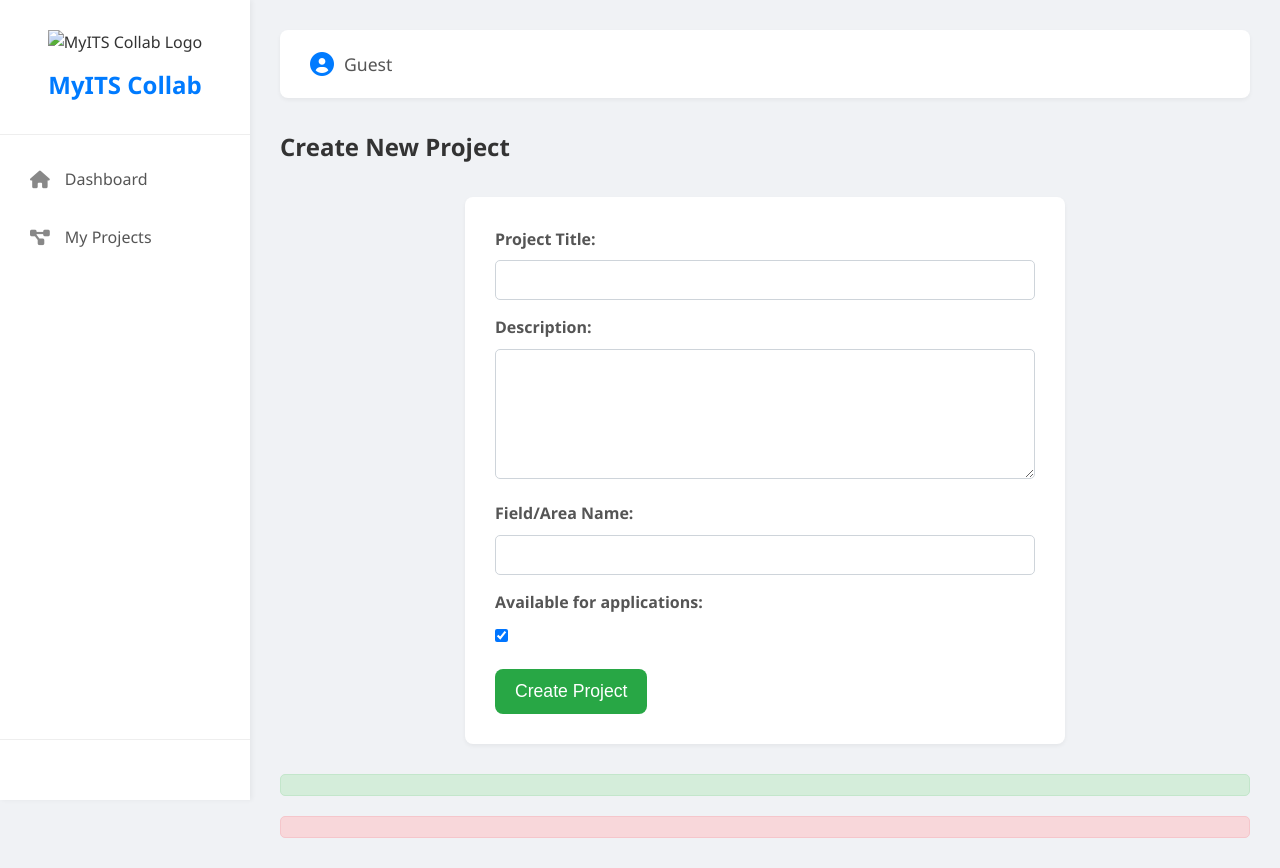
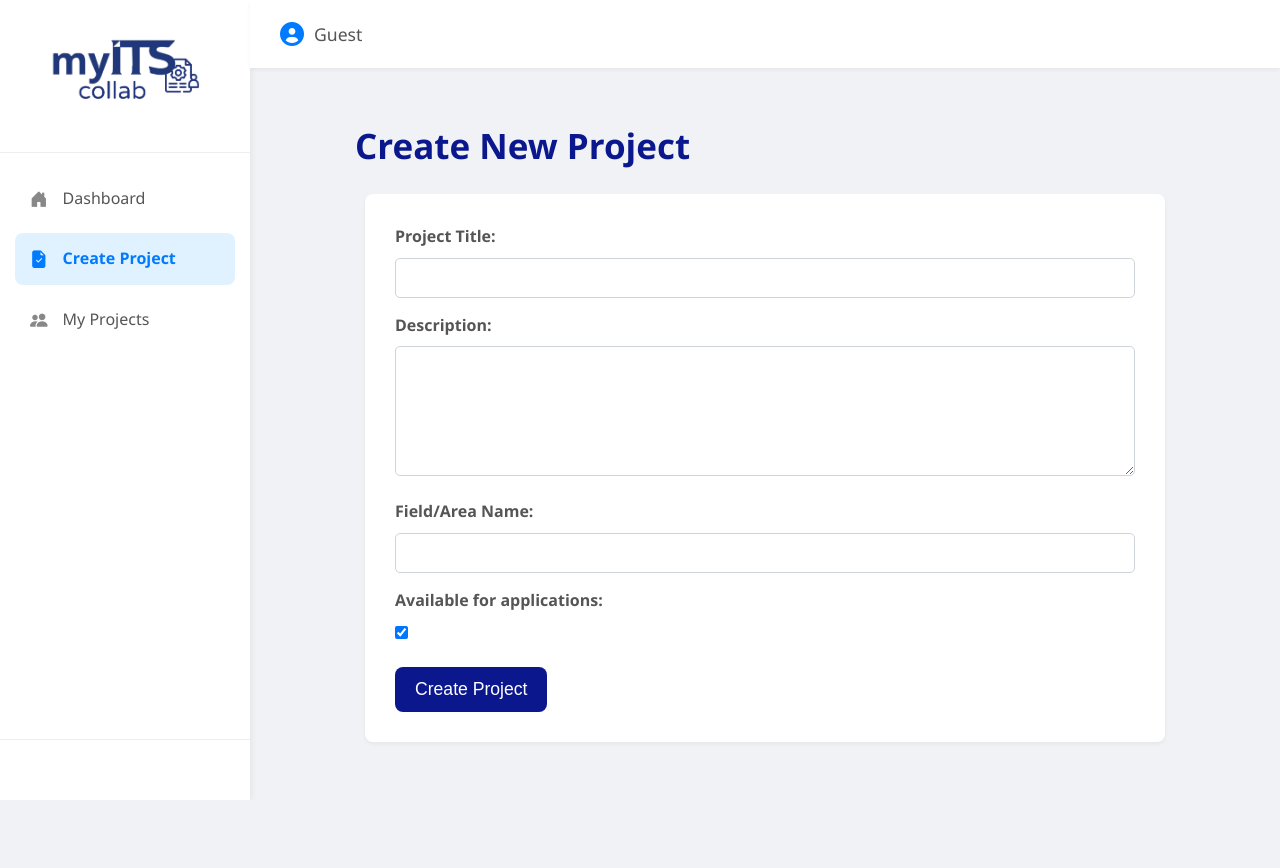
Before and after one commit to faithmry/final-project-mbd, a plain HTML site: page frontend/public/project_create.html in a window 1280 px wide. After the commit the page ends 800 px from the top, so only its background shows below. Drawn offline with nearby package versions, Linux system fonts and the light colour scheme.

Commit message:
Update project_create.html

```diff
--- a/frontend/public/project_create.html
+++ b/frontend/public/project_create.html
@@ -1,35 +1,28 @@
 <!DOCTYPE html>
 <html lang="en">
 <head>
-    <meta charset="UTF-8" />
-    <meta name="viewport" content="width=device-width, initial-scale=1.0" />
+    <meta charset="UTF-8">
+    <meta name="viewport" content="width=device-width, initial-scale=1.0">
     <title>MyITS Collab - Create Project</title>
-    <link
-      rel="stylesheet"
-      href="https://cdnjs.cloudflare.com/ajax/libs/font-awesome/6.0.0-beta3/css/all.min.css"
-    />
-    <link rel="stylesheet" href="./css/styles.css" />
+    <link rel="stylesheet" href="https://cdn.jsdelivr.net/npm/bootstrap-icons@1.11.3/font/bootstrap-icons.css">
+    <link rel="stylesheet" href="https://cdnjs.cloudflare.com/ajax/libs/font-awesome/6.0.0-beta3/css/all.min.css">
+    <link rel="stylesheet" href="./css/project_create.css">
 </head>
 <body>
     <div class="app-container">
         <aside class="sidebar">
             <div class="sidebar-header">
-          <img
-            src="../img/myitscollab.png"
-            alt="MyITS Collab Logo"
-            class="logo"
-          />
-          <h2>MyITS Collab</h2>
+                <img src="..\img\myitscolab.png" alt="MyITS Collab Logo" class="logo">
             </div>
             <nav class="sidebar-nav">
                 <a href="index.html" class="nav-item">
-            <i class="fas fa-home"></i> Dashboard
+                    <i class="bi bi-house-door-fill"></i> Dashboard
                 </a>
-          <a href="project_create.html" class="nav-item active">
-            <i class="fas fa-plus-circle"></i> Create Project
+                <a href="#" class="nav-item active">
+                    <i class="bi bi-file-earmark-check-fill icon-blue"></i> Create Project
                 </a>
                 <a href="my_projects.html" class="nav-item">
-            <i class="fas fa-project-diagram"></i> My Projects
+                    <i class="bi bi-people-fill"></i> My Projects
                 </a>
             </nav>
             <div class="sidebar-footer">
@@ -43,47 +36,27 @@
             <header class="main-header">
                 <div class="user-info">
                     <i class="fas fa-user-circle"></i>
-            <span id="loggedInUserName"></span>
-          </div>
+                    <span id="loggedInUserName"></span> </div>
                 </header>
 
             <section class="form-section">
                 <h2>Create New Project</h2>
                 <form id="createProjectForm">
                     <label for="Judul">Project Title:</label>
-            <input
-              type="text"
-              id="Judul"
-              name="Judul"
-              required
-              maxlength="255"
-            />
+                    <input type="text" id="Judul" name="Judul" required maxlength="255">
 
                     <label for="Deskripsi">Description:</label>
                     <textarea id="Deskripsi" name="Deskripsi" rows="6"></textarea>
 
                     <label for="Nama_Bidang">Field/Area Name:</label>
-            <input
-              type="text"
-              id="Nama_Bidang"
-              name="Bidang"
-              required
-              maxlength="100"
-            />
+                    <input type="text" id="Nama_Bidang" name="Nama_Bidang" required maxlength="100">
 
                     <label for="Availability">Available for applications:</label>
-            <input
-              type="checkbox"
-              id="Availability"
-              name="Availability"
-              checked
-            />
+                    <input type="checkbox" id="Availability" name="Availability" checked>
 
                     <button type="submit">Create Project</button>
                 </form>
-          <p id="message" class="message"></p>
-          <p id="error" class="error"></p>
-        </section>
+                <p id="message" class="message"></p> <p id="error" class="error"></p> </section>
         </main>
     </div>
 
```
Lines whose indentation alone changed are shown as unchanged.
